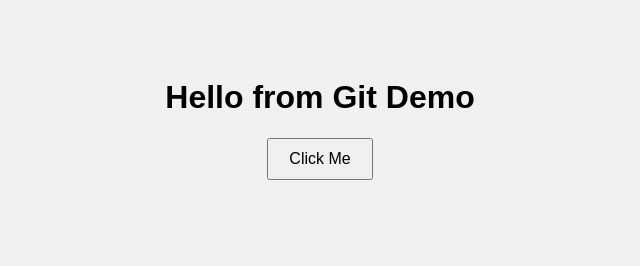
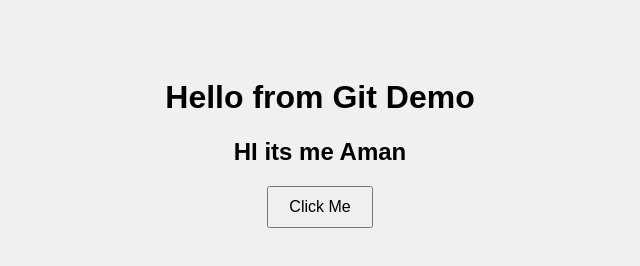
Before and after one commit to amank442/Git-Branching, a plain HTML site: page index.html in a window 1280 px wide. Shown: the whole page, without its empty margins (320-960 px from the left). Drawn offline with Linux system fonts and the light colour scheme.

Commit message:
Update index.html

```diff
--- a/index.html
+++ b/index.html
@@ -8,6 +8,7 @@
 </head>
 <body>
   <h1>Hello from Git Demo</h1>
+  <h2>HI its me Aman</h2>
   <button onclick="greet()">Click Me</button>
 
   <script src="index.js"></script>
```
